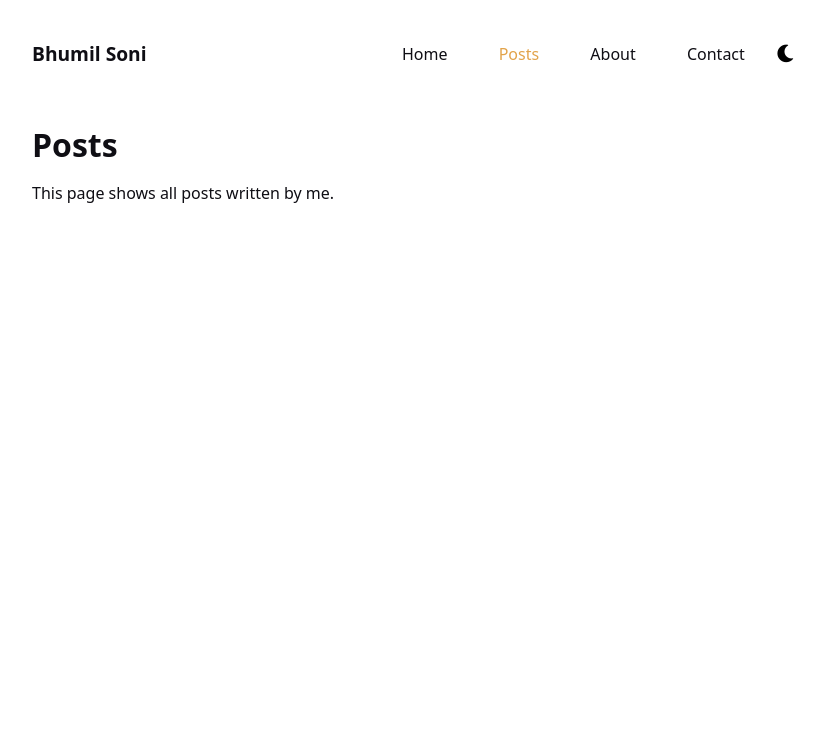
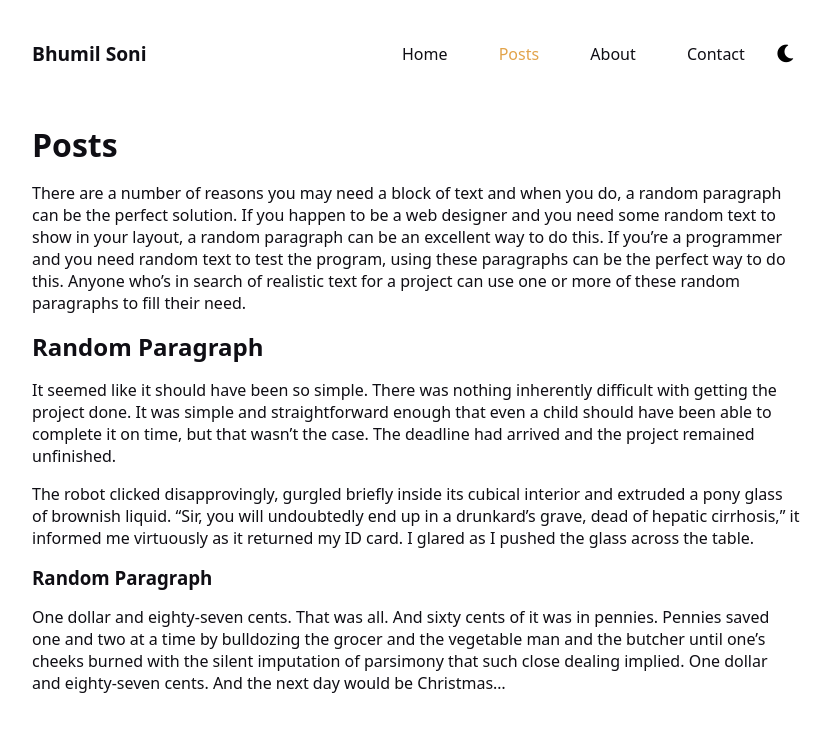
Before and after one commit to thebhumilsoni/thebhumilsoni.github.io, a Jekyll site: the page built from posts.md, in a window 1280 px wide. Shown: the top 732 px of the page, without its empty margins (224-1055 px from the left). Built offline with Jekyll 4.4.1, drawn with Linux system fonts in a browser that asks for light colours.

Commit message:
Add random text in all the pages to better visualise changes

```diff
--- a/index.html
+++ b/index.html
@@ -5,4 +5,10 @@ title: Home
 <div>
   <h1>{{ "Hello World! 👋" }}</h1>
   <!-- Additional home page content -->
+  <br>
+  <h2>It seemed like it should have been so simple. There was nothing inherently difficult with getting the project done. It was simple and straightforward enough that even a child should have been able to complete it on time, but that wasn't the case. The deadline had arrived and the project remained unfinished.</h2>
+  <br>
+  <h3>The robot clicked disapprovingly, gurgled briefly inside its cubical interior and extruded a pony glass of brownish liquid. "Sir, you will undoubtedly end up in a drunkard's grave, dead of hepatic cirrhosis," it informed me virtuously as it returned my ID card. I glared as I pushed the glass across the table.</h3>
+  <br>
+  <h4>One dollar and eighty-seven cents. That was all. And sixty cents of it was in pennies. Pennies saved one and two at a time by bulldozing the grocer and the vegetable man and the butcher until one’s cheeks burned with the silent imputation of parsimony that such close dealing implied. One dollar and eighty-seven cents. And the next day would be Christmas...</h4>
 </div>
--- a/posts.md
+++ b/posts.md
@@ -4,4 +4,14 @@ title: Posts
 ---
 # Posts
 
-This page shows all posts written by me.
+There are a number of reasons you may need a block of text and when you do, a random paragraph can be the perfect solution. If you happen to be a web designer and you need some random text to show in your layout, a random paragraph can be an excellent way to do this. If you're a programmer and you need random text to test the program, using these paragraphs can be the perfect way to do this. Anyone who's in search of realistic text for a project can use one or more of these random paragraphs to fill their need.
+
+## Random Paragraph
+
+It seemed like it should have been so simple. There was nothing inherently difficult with getting the project done. It was simple and straightforward enough that even a child should have been able to complete it on time, but that wasn't the case. The deadline had arrived and the project remained unfinished.
+
+The robot clicked disapprovingly, gurgled briefly inside its cubical interior and extruded a pony glass of brownish liquid. "Sir, you will undoubtedly end up in a drunkard's grave, dead of hepatic cirrhosis," it informed me virtuously as it returned my ID card. I glared as I pushed the glass across the table.
+
+### Random Paragraph
+
+One dollar and eighty-seven cents. That was all. And sixty cents of it was in pennies. Pennies saved one and two at a time by bulldozing the grocer and the vegetable man and the butcher until one’s cheeks burned with the silent imputation of parsimony that such close dealing implied. One dollar and eighty-seven cents. And the next day would be Christmas...
```
Also changed, not shown: about.md (+11 -1 lines), contact.md (+11 -1 lines).
